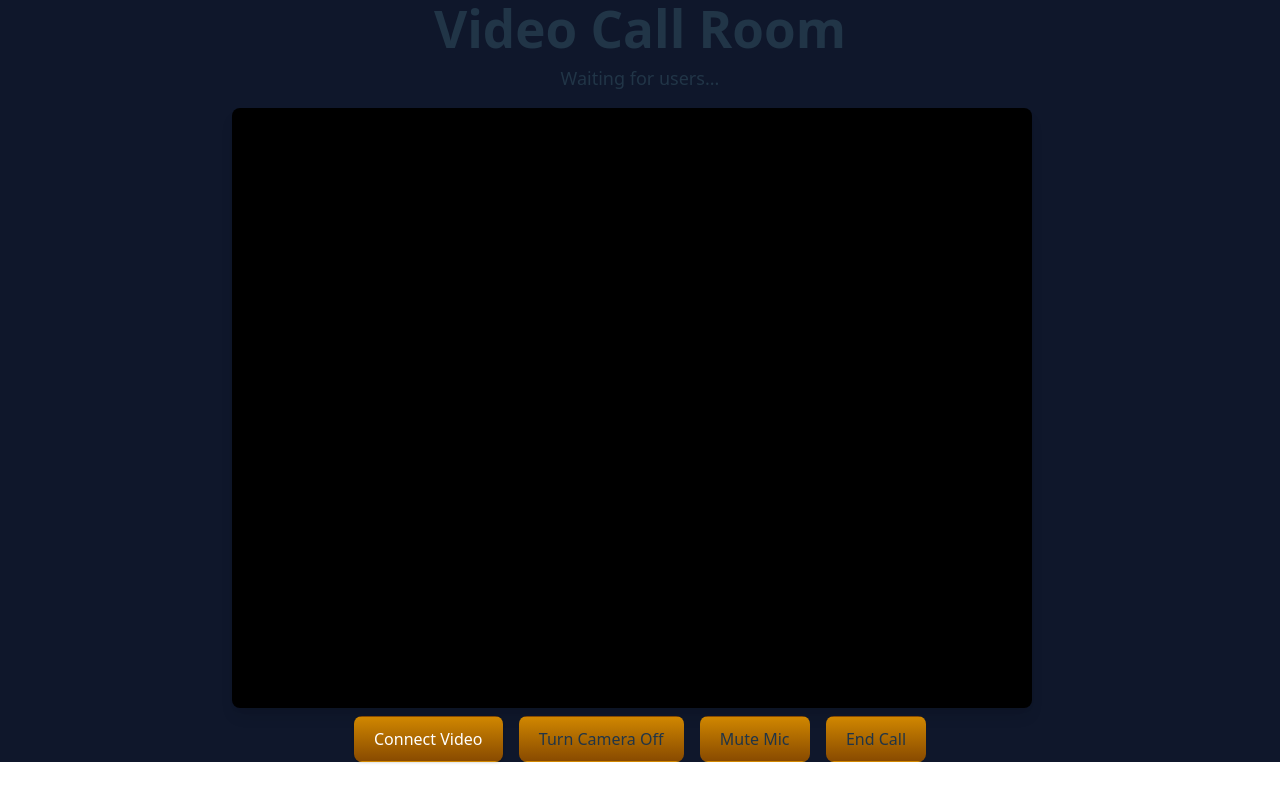
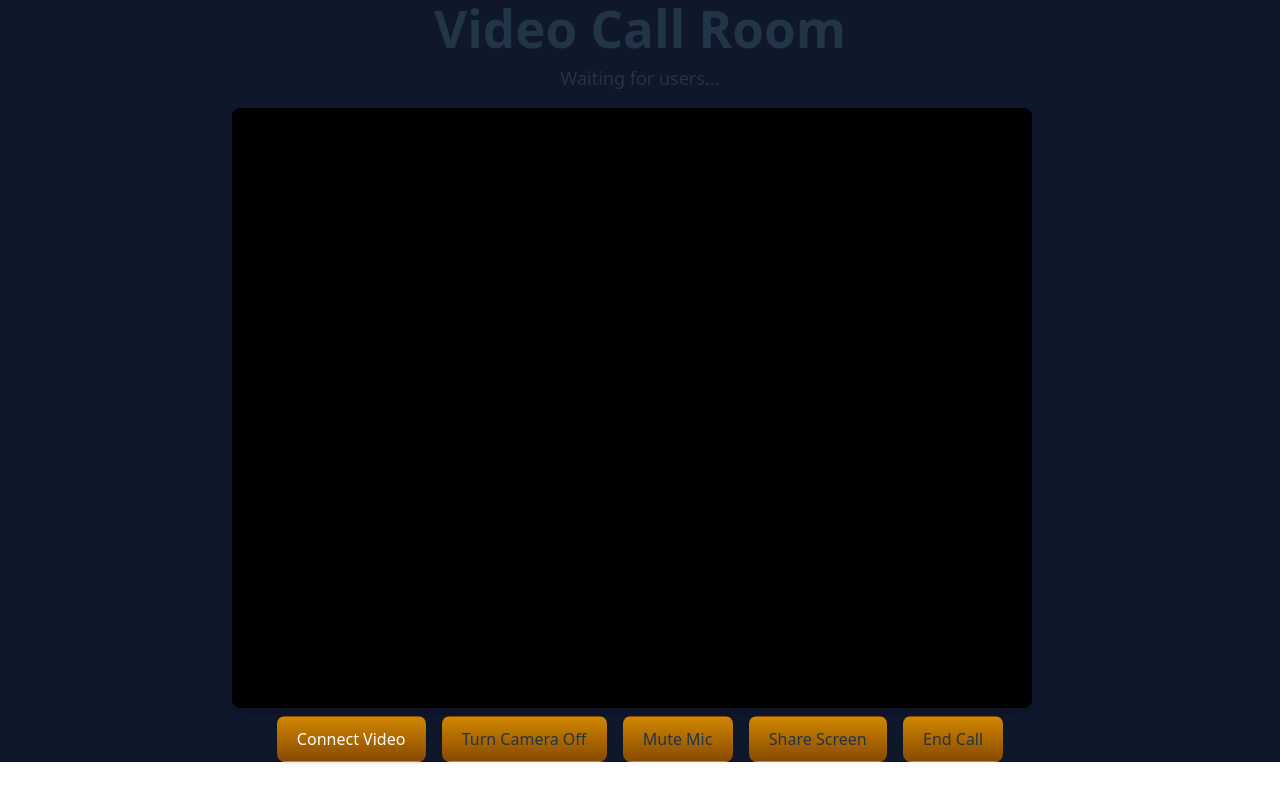
Before and after one commit to anoopsoni1/Frontendvideo, a React (Vite) app: page /mainpage in a window 1280 px wide. Built offline with nearby package versions, Linux system fonts and the light colour scheme; no server answers.

Commit message:
Push latest changes

```diff
--- a/src/Pages/Page2.jsx
+++ b/src/Pages/Page2.jsx
@@ -1,3 +1,4 @@
+// ... your existing imports
 import React, { useCallback, useEffect, useRef, useState } from "react";
 import { Usesocket } from "../Provider/Socket";
 import { Usepeer } from "../Provider/Peer";
@@ -18,18 +19,65 @@ function Page2() {
   const [remoteUsers, setRemoteUsers] = useState([]);
   const [cameraOn, setCameraOn] = useState(true);
   const [micOn, setMicOn] = useState(true);
+  const [screenSharing, setScreenSharing] = useState(false);
+  const [webcamStream, setWebcamStream] = useState(null);
 
   const localVideoRef = useRef(null);
   const remoteVideosContainerRef = useRef(null);
 
+  // Get webcam stream
   const getUserMedia = async () => {
     try {
       const stream = await navigator.mediaDevices.getUserMedia({ video: true, audio: true });
       setStreamed(stream);
+      setWebcamStream(stream);
       if (localVideoRef.current) localVideoRef.current.srcObject = stream;
     } catch (err) {
       console.error("Failed to get user media:", err);
     }
+  };
+
+  // Screen sharing function
+  const handleScreenShare = async () => {
+    if (!peer) return;
+
+    if (!screenSharing) {
+      try {
+        const screenStream = await navigator.mediaDevices.getDisplayMedia({ video: true, audio: false });
+        const screenTrack = screenStream.getVideoTracks()[0];
+
+        // Replace the video track in peer connection
+        const sender = peer.getSenders().find(s => s.track.kind === "video");
+        if (sender) sender.replaceTrack(screenTrack);
+
+        // Update local video to show screen
+        if (localVideoRef.current) localVideoRef.current.srcObject = screenStream;
+
+        // When user stops sharing, revert back to webcam
+        screenTrack.onended = () => {
+          stopScreenShare();
+        };
+
+        setScreenSharing(true);
+      } catch (err) {
+        console.error("Screen sharing failed:", err);
+      }
+    } else {
+      stopScreenShare();
+    }
+  };
+
+  const stopScreenShare = () => {
+    if (!peer || !webcamStream) return;
+
+    const videoTrack = webcamStream.getVideoTracks()[0];
+    const sender = peer.getSenders().find(s => s.track.kind === "video");
+    if (sender) sender.replaceTrack(videoTrack);
+
+    // Show webcam in local video
+    if (localVideoRef.current) localVideoRef.current.srcObject = webcamStream;
+
+    setScreenSharing(false);
   };
 
   const handleNewUserJoined = useCallback(({ emailid }) => {
@@ -131,16 +179,19 @@ function Page2() {
     setRemoteUsers([]);
   };
 
+  useEffect(() => {
+    getUserMedia();
+  }, []);
+
   return (
-    <>
     <div className="bg-slate-900">
-    <div className=" flex flex-col items-center">
+      <div className="flex flex-col items-center">
         <h1 className="text-3xl font-bold mb-2">Video Call Room</h1>
         <h2 className="text-lg mb-4">
           {remoteUsers.length > 0 ? `Connected to: ${remoteUsers.join(", ")}` : "Waiting for users..."}
         </h2>
 
-      <div className="flex gap-4 ">
+        <div className="flex gap-4">
           <video
             ref={localVideoRef}
             autoPlay
@@ -171,6 +222,12 @@ function Page2() {
             {micOn ? "Mute Mic" : "Unmute Mic"}
           </button>
           <button
+            onClick={handleScreenShare}
+            className="px-4 py-2 bg-gradient-to-b from-yellow-600 to-yellow-800 hover:bg-yellow-500 transition"
+          >
+            {screenSharing ? "Stop Sharing" : "Share Screen"}
+          </button>
+          <button
             onClick={handleEndCall}
             className="px-4 py-2 bg-gradient-to-b from-yellow-600 to-yellow-800 hover:bg-yellow-500 transition"
           >
@@ -179,7 +236,6 @@ function Page2() {
         </div>
       </div>
     </div>
-     </>
   );
 }
 
```
Lines whose indentation alone changed are shown as unchanged.
